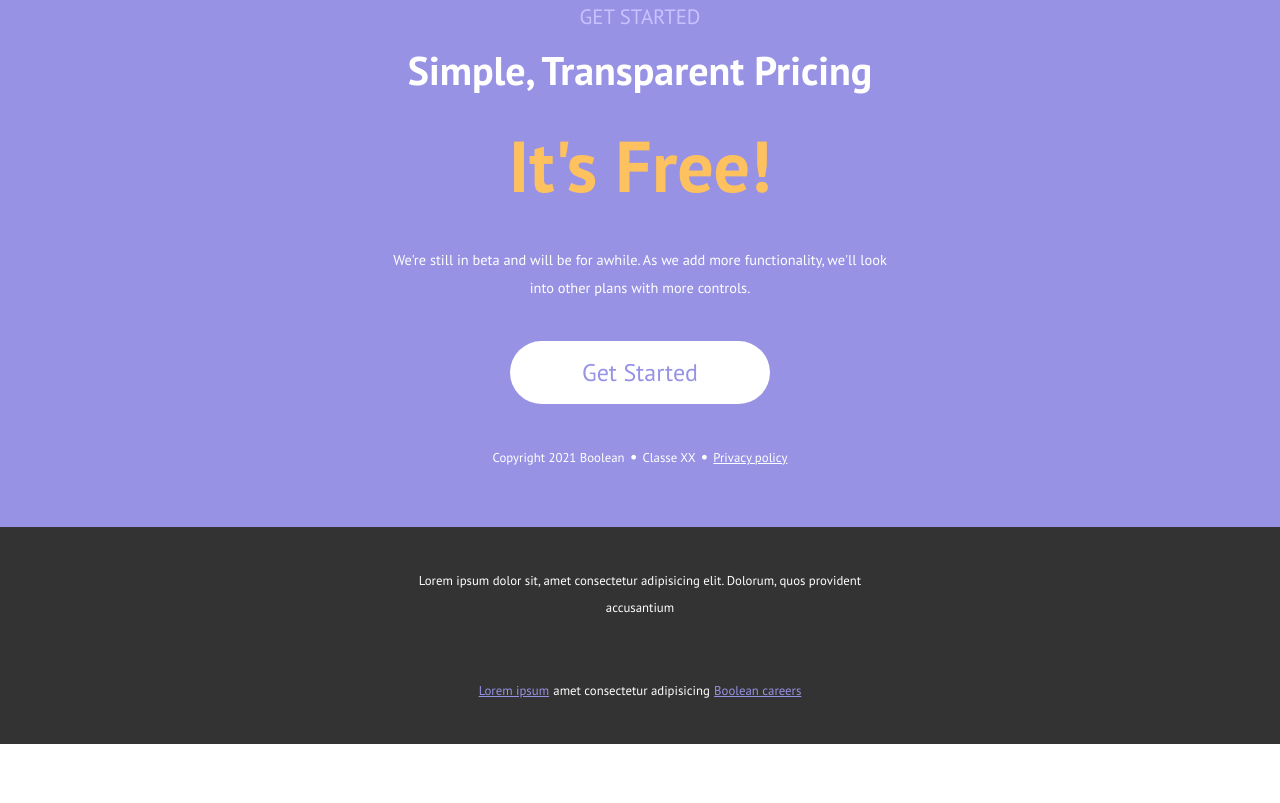
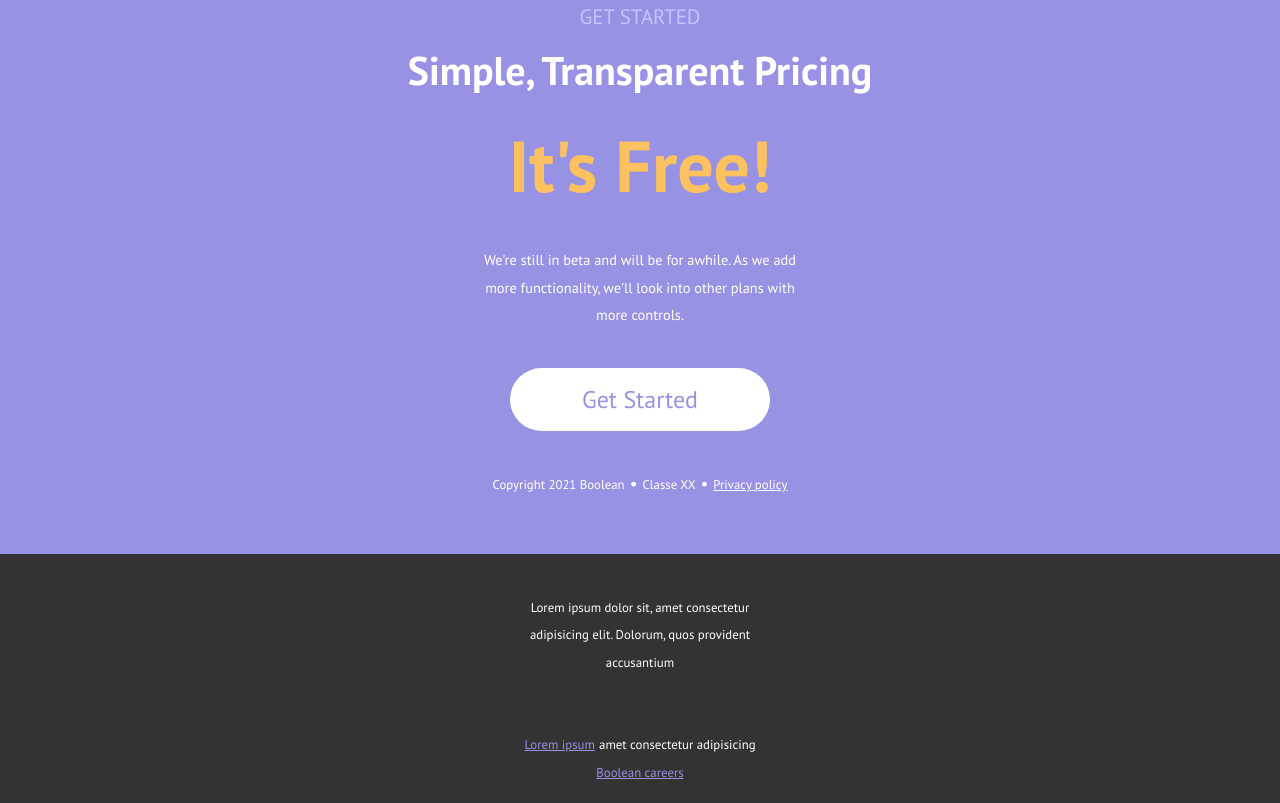
Before and after one commit to EnxhiHoxhaj/htmlcss-responsive-layout, a plain HTML site: page index.html in a window 1280 px wide. Shown: the part 4415-5218 px from the top of the page. Before the commit the page ends 5159 px from the top, so only its background shows below. Drawn offline with Linux system fonts and the light colour scheme.

Commit message:
Media quey Desktop concluso con section get started e footer

```diff
--- a/style.css
+++ b/style.css
@@ -478,7 +478,6 @@ footer {
     #develop .cont-card {
         position: absolute;
         bottom: 0;
-
     }
 
     #develop .cont-card img {
@@ -495,7 +494,6 @@ footer {
 
     #benefits .card {
         width: calc(100% / 3 - 2rem);
-
     }
 
     /* STYLE SECTION ABOUT US*/
@@ -519,6 +517,14 @@ footer {
 
     /* STYLE SECTION GET STARTED*/
 
+    #get-started p {
+        width: 40%;
+    }
+
     /* STYLE FOOTER*/
 
+    #footer .card {
+        width: 50%;
+        margin: auto;
+    }
 }
```
